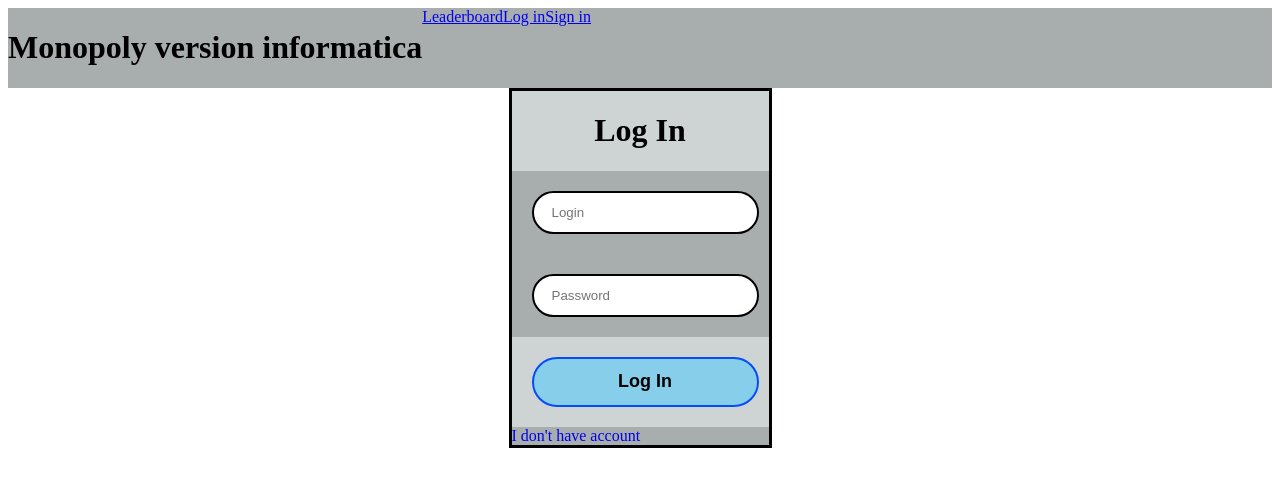
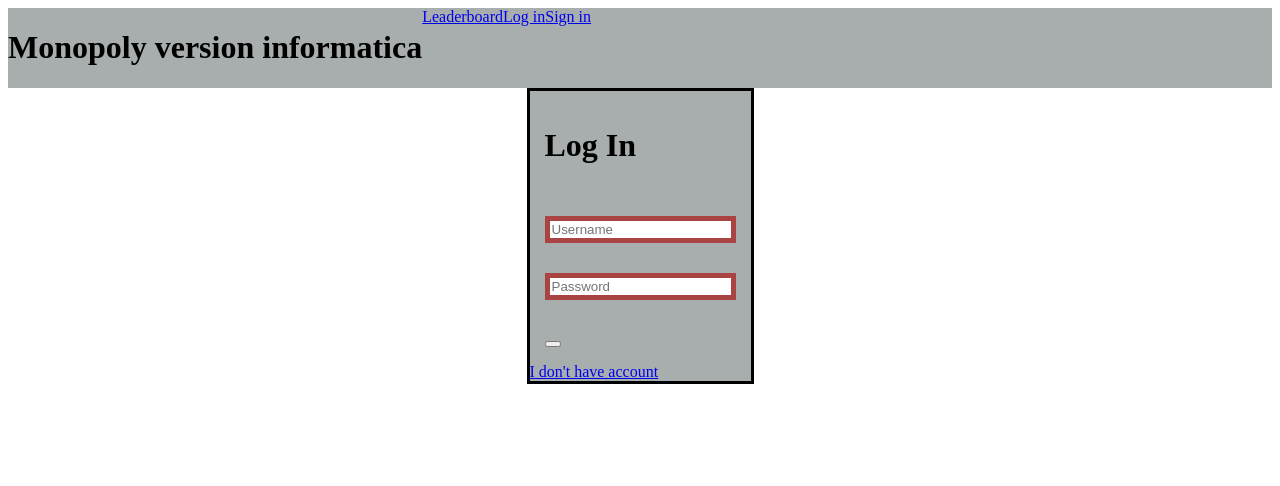
Before and after one commit to antoine-gajan/Monopoly, an Angular app: page /login in a window 1280 px wide. Shown: the top 486 px of the page. Built offline with nearby package versions, Linux system fonts and the light colour scheme.

Commit message:
Update login and registration

```diff
--- a/src/app/app.module.ts
+++ b/src/app/app.module.ts
@@ -5,6 +5,7 @@
 import { RegistrationComponent } from './registration/registration.component';
 import { LoginComponent } from './login/login.component';
 import { AppRoutingModule } from './app-routing.module';
+import {FormsModule, ReactiveFormsModule} from "@angular/forms";
 
 @NgModule({
   declarations: [
@@ -14,7 +15,9 @@
   ],
   imports: [
     BrowserModule,
-    AppRoutingModule
+    AppRoutingModule,
+    FormsModule,
+    ReactiveFormsModule
   ],
   providers: [],
   bootstrap: [AppComponent]
--- a/src/app/login/login.component.css
+++ b/src/app/login/login.component.css
@@ -19,55 +19,33 @@
 }
 
 
-input, select{
-	width: 100%;
-  padding: 12px 18px;
-  margin: 5px;
-	border: solid 2px;
-  border-radius: 40px;
-  border-color: black;
-  box-sizing: border-box;
+
+
+.ng-valid[required], .ng-valid.required  {
+  border: 5px solid #42A948; /* green */
 }
 
-input:focus{
-	outline: none;
-	border-color: #025988;
+.ng-invalid:not(form)  {
+  border: 5px solid #a94442; /* red */
 }
 
-
-input[type=submit]{
-	background-color: skyblue;
-	border-color: #044DF9;
-	height: 50px;
-	font-weight: bold;
-	font-size: 18px;
+.alert div {
+  background-color: #fed3d3;
+  color: #820000;
+  padding: 1rem;
+  margin-bottom: 1rem;
 }
 
-input[type=submit]:hover{
-	background-color: #5D73FC;
-	border-color: #5D73FC;
-	color: white;
-	transition: 0.3s;
+.form-group {
+  margin-bottom: 1rem;
 }
 
-input[type=text]:not(:placeholder-shown):invalid, input[type=number]:not(:placeholder-shown):invalid{
-	border-color: red;
+label {
+  display: block;
+  margin-bottom: .5rem;
 }
 
-.header{
-	padding: 0;
-	background-color: #CED4D4;
-  text-align: center;
+select {
+  width: 100%;
+  padding: .5rem;
 }
-
-.submit{
-	background-color: #CED4D4;
-}
-
-a{
-	text-decoration: none;
-}
-
-li{
-	text-align: left;
-}
--- a/src/app/login/login.component.html
+++ b/src/app/login/login.component.html
@@ -1,13 +1,14 @@
 
-  <form>
+  <form [formGroup]="form" (ngSubmit)="onSubmit()">
        <table>
 
           <tr> <td colspan="2" class="header"> <h1> Log In </h1></td> </tr>
 
-          <tr> <td colspan="2"> <input type="text" name="login" placeholder="Login" maxlength = "30" required> </td> </tr>
-          <tr> <td colspan="2"> <input type="password" name="password" placeholder="Password" required> </td> </tr>
+          <tr> <td colspan="2"> <input type="text" name="username" formControlName="username" [(ngModel)]="username" placeholder="Username" maxlength = "30" required> </td> </tr>
 
-          <tr> <td colspan="2" class="submit"> <input type="submit" value="Log In"> </td> </tr>
+          <tr> <td colspan="2"> <input type="password" name="password" formControlName ="password" [(ngModel)]="password" placeholder="Password" required> </td> </tr>
+
+          <tr> <td colspan="2" class="submit" > <button type="submit" value="Log In"></button> </td> </tr>
 
           <a routerLink="/register">I don't have account</a>
 
--- a/src/app/login/login.component.ts
+++ b/src/app/login/login.component.ts
@@ -1,15 +1,41 @@
-import { Component } from '@angular/core';
+import {Component, OnInit} from '@angular/core';
 import {ActivatedRoute} from "@angular/router";
 import { Location } from '@angular/common';
+import {FormBuilder, FormControl, FormGroup, Validators} from "@angular/forms";
 
 @Component({
   selector: 'app-login',
   templateUrl: './login.component.html',
   styleUrls: ['./login.component.css']
 })
-export class LoginComponent {
+export class LoginComponent implements OnInit{
+  form!: FormGroup; // Store the form
+  loading = false; // If form send but not done
+  submitted = false; // If form is sent
+  username: string | undefined;
+  password: string | undefined;
   constructor(
+    private formBuilder: FormBuilder,
     private route: ActivatedRoute,
     private location: Location
   ) {}
+
+  ngOnInit() {
+    /// Init the form with validators
+    this.form = new FormGroup({
+    username: new FormControl(this.username, [
+      Validators.required,
+      Validators.minLength(4)
+    ]),
+      password: new FormControl(this.password, [
+      Validators.required,
+      Validators.minLength(6)
+    ])
+  });
+  }
+
+  onSubmit(){
+    /// Submit the form
+  }
+
 }
--- a/src/app/registration/registration.component.css
+++ b/src/app/registration/registration.component.css
@@ -19,55 +19,33 @@
 }
 
 
-input, select{
-	width: 100%;
-  padding: 12px 18px;
-  margin: 5px;
-	border: solid 2px;
-  border-radius: 40px;
-  border-color: black;
-  box-sizing: border-box;
+
+
+.ng-valid[required], .ng-valid.required  {
+  border: 5px solid #42A948; /* green */
 }
 
-input:focus{
-	outline: none;
-	border-color: #025988;
+.ng-invalid:not(form)  {
+  border: 5px solid #a94442; /* red */
 }
 
-
-input[type=submit]{
-	background-color: skyblue;
-	border-color: #044DF9;
-	height: 50px;
-	font-weight: bold;
-	font-size: 18px;
+.alert div {
+  background-color: #fed3d3;
+  color: #820000;
+  padding: 1rem;
+  margin-bottom: 1rem;
 }
 
-input[type=submit]:hover{
-	background-color: #5D73FC;
-	border-color: #5D73FC;
-	color: white;
-	transition: 0.3s;
+.form-group {
+  margin-bottom: 1rem;
 }
 
-input[type=text]:not(:placeholder-shown):invalid, input[type=number]:not(:placeholder-shown):invalid{
-	border-color: red;
+label {
+  display: block;
+  margin-bottom: .5rem;
 }
 
-.header{
-	padding: 0;
-	background-color: #CED4D4;
-  text-align: center;
+select {
+  width: 100%;
+  padding: .5rem;
 }
-
-.submit{
-	background-color: #CED4D4;
-}
-
-a{
-	text-decoration: none;
-}
-
-li{
-	text-align: left;
-}
--- a/src/app/registration/registration.component.html
+++ b/src/app/registration/registration.component.html
@@ -1,13 +1,13 @@
 
-  <form>
+  <form [formGroup]="form" (ngSubmit)="onSubmit()">>
        <table>
 
           <tr> <td colspan="2" class="header"> <h1> Sign In </h1></td> </tr>
 
-          <tr> <td colspan="2"> <input type="text" name="login" placeholder="Login" maxlength = "30" required> </td> </tr>
-         <tr> <td>Birthday</td><td> <input type="date" name="birthday" placeholder="Birthday" required> </td> </tr>
-          <tr> <td colspan="2"> <input type="password" name="password" placeholder="Password" required> </td> </tr>
-          <tr> <td colspan="2"> <input type="password" name="verif-password" placeholder="Type password again" required> </td> </tr>
+          <tr> <td colspan="2"> <input type="text" name="username" formControlName="username" placeholder="Login" maxlength = "30" required> </td> </tr>
+          <tr> <td>Birthday</td><td> <input type="date" name="birthday" formControlName="birthday" placeholder="Birthday" required> </td> </tr>
+          <tr> <td colspan="2"> <input type="password" name="password" formControlName="password" placeholder="Password" required> </td> </tr>
+          <tr> <td colspan="2"> <input type="password" name="verif-password" formControlName="verif-password" placeholder="Type password again" required> </td> </tr>
           <tr> <td colspan="2" class="submit"> <input type="submit" value="Sign In"> </td> </tr>
 
           <a routerLink="/login">I already have an account</a>
--- a/src/app/registration/registration.component.ts
+++ b/src/app/registration/registration.component.ts
@@ -1,4 +1,7 @@
 import { Component } from '@angular/core';
+import {FormBuilder, FormControl, FormGroup, Validators} from "@angular/forms";
+import {ActivatedRoute} from "@angular/router";
+import {Location} from "@angular/common";
 
 @Component({
   selector: 'app-registration',
@@ -6,5 +9,41 @@
   styleUrls: ['./registration.component.css']
 })
 export class RegistrationComponent {
+  form!: FormGroup; // Store the form
+  loading = false; // If form send but not done
+  submitted = false; // If form is sent
+  username: string | undefined;
+  password: string | undefined;
+  verif_password: string | undefined;
 
+  constructor(
+    private formBuilder: FormBuilder,
+    private route: ActivatedRoute,
+    private location: Location
+  ) {}
+
+  ngOnInit() {
+    /// Init the form with validators
+    this.form = new FormGroup({
+      username: new FormControl(this.username, [
+        Validators.required,
+        Validators.minLength(4)
+      ]),
+      password: new FormControl(this.password, [
+      Validators.required,
+      Validators.minLength(6)
+    ]),
+      verif_password: new FormControl(this.verif_password, [
+      Validators.required,
+      Validators.minLength(6)
+    ]),
+      birthday: new FormControl(this.password, [
+      Validators.required
+    ])
+  });
+  }
+
+  onSubmit(){
+    /// Submit the form
+  }
 }
```
Also changed, not shown: 2 other files (tests, documents, lock files or other folders).
